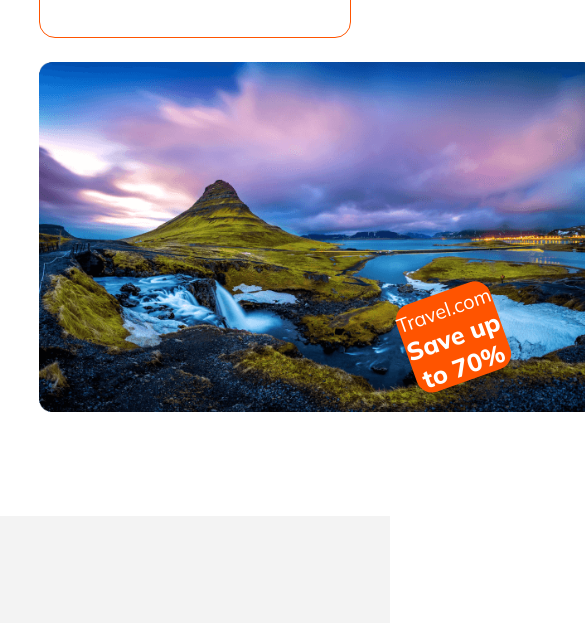
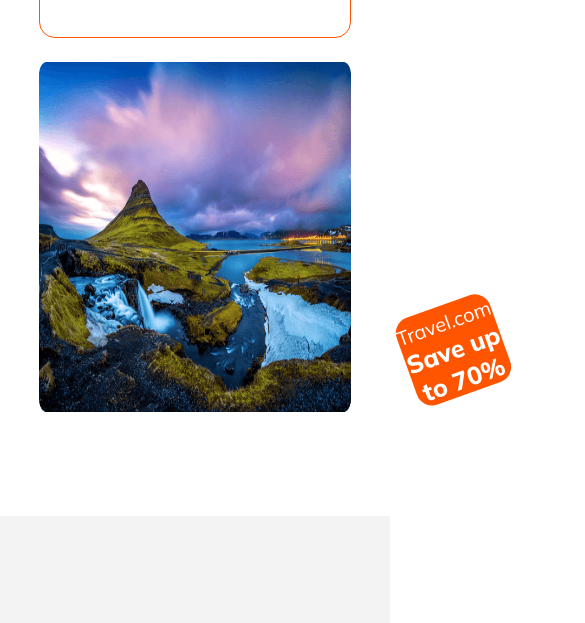
Before and after one commit to Samir22345/Assignment-2-final, a plain HTML site: page index.html in a window 390 px wide. Shown: the part 6249-6872 px from the top of the page, 585 px wide, since content can reach past the window. Drawn offline with Linux system fonts and the light colour scheme.

Commit message:
commited

```diff
--- a/styles/responsive.css
+++ b/styles/responsive.css
@@ -70,7 +70,10 @@
     .fill-up{
         flex-direction: column;
     }
-    .fill-up .offer .Seventy-offer{
-        margin-left: 200px
+    .fill-up .offer img{
+        width: 100%;
+    }
+    .fill-up .offer .seventy-offer{
+        bottom: 20px;
     }
 }
--- a/styles/style.css
+++ b/styles/style.css
@@ -512,6 +512,7 @@ hr {
 }
 
 .fill-up .offer img {
+    max-width: 100%;
     height: 350px;
 }
 
```
